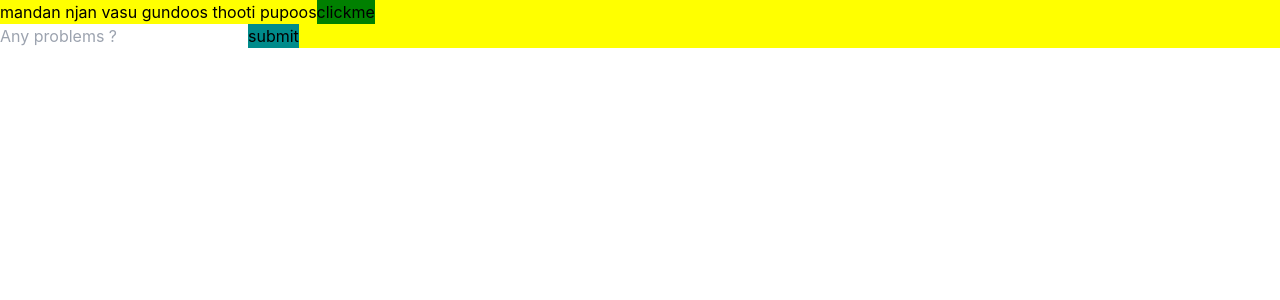
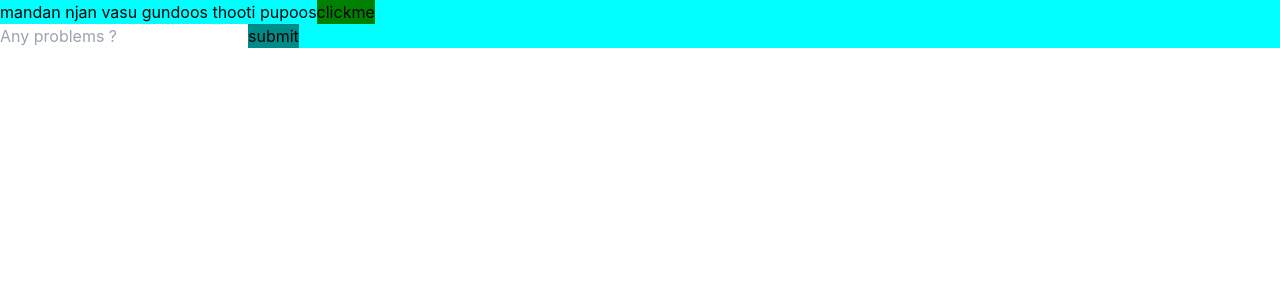
Before and after one commit to karthikpsree/karthikpsree.github.io, a React (Create React App) app: page / in a window 1280 px wide. Shown: the top 300 px of the page. Built offline with nearby package versions, Linux system fonts and the light colour scheme.

Commit message:
Update App.js
testupdate1

```diff
--- a/src/App.js
+++ b/src/App.js
@@ -5,7 +5,7 @@ import styled from "styled-components";
 import Mandan from "./Mandan";
 
 const Main = styled.div`
-  background-color: yellow;
+  background-color: cyan;
   .red {
     background-color: green;
   }
```
